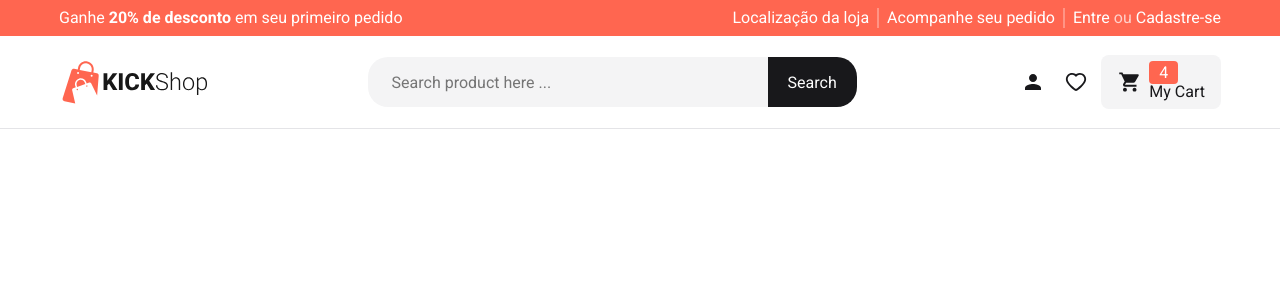
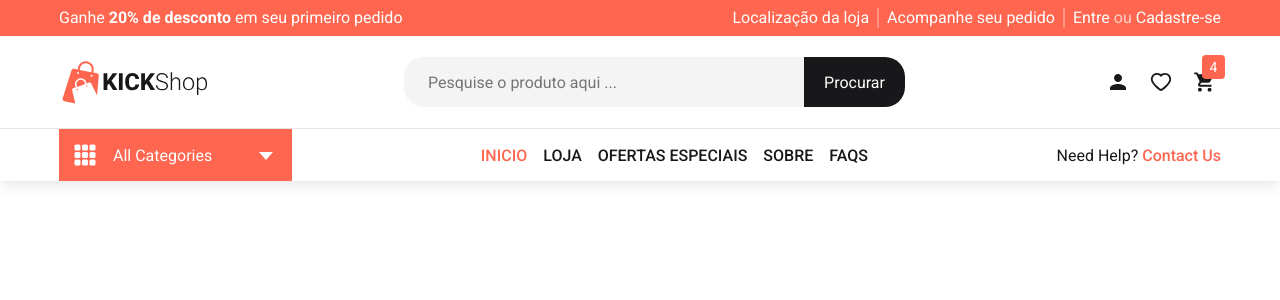
Before and after one commit to rodrigordgfs/Kick-Shop, a Next.js app: page / in a window 1280 px wide. Shown: the top 300 px of the page. Built offline with nearby package versions, Linux system fonts and the light colour scheme.

Commit message:
Feature: Concluido o Header

```diff
--- a/src/components/Header/index.tsx
+++ b/src/components/Header/index.tsx
@@ -11,13 +11,19 @@ import {
   SearchFormContainer,
   MenuActionsContainer,
   MenuActionsIcon,
-  MenuActionCart,
+  HeaderMenuContainer,
+  HeaderMenu,
+  CategoriesButton,
+  Menu,
+  ContactUs,
 } from "@/styles/components/header";
 import Image from "next/image";
 import Logo from "@/assets/logo.svg";
 import { MdPerson } from "react-icons/md";
 import { AiOutlineHeart } from "react-icons/ai";
 import { IoMdCart } from "react-icons/io";
+import { BsFillGrid3X3GapFill } from "react-icons/bs";
+import { BiCaretDown } from "react-icons/bi";
 
 export function Header() {
   return (
@@ -45,8 +51,8 @@ export function Header() {
           <Image src={Logo} alt="" width={150} height={60} />
           <SearchFormContainer>
             <SearchForm>
-              <input type="text" placeholder="Search product here ..." />
-              <input type="submit" value="Search" />
+              <input type="text" placeholder="Pesquise o produto aqui ..." />
+              <input type="submit" value="Procurar" />
             </SearchForm>
           </SearchFormContainer>
           <MenuActionsContainer>
@@ -56,18 +62,34 @@ export function Header() {
             <MenuActionsIcon>
               <AiOutlineHeart size={24} />
             </MenuActionsIcon>
-            <MenuActionCart>
+            <MenuActionsIcon>
               <IoMdCart size={24} />
-              <div>
-                <div>
-                  <span>4</span>
-                </div>
-                <p>My Cart</p>
-              </div>
-            </MenuActionCart>
+              <span>4</span>
+            </MenuActionsIcon>
           </MenuActionsContainer>
         </HeaderMain>
       </HeaderMainContainer>
+      <HeaderMenuContainer>
+        <HeaderMenu>
+          <CategoriesButton>
+            <BsFillGrid3X3GapFill size={24} />
+            <span>All Categories</span>
+            <BiCaretDown size={24} />
+          </CategoriesButton>
+          <Menu>
+            <ul>
+              <li>Inicio</li>
+              <li>Loja</li>
+              <li>Ofertas especiais</li>
+              <li>Sobre</li>
+              <li>FAQS</li>
+            </ul>
+          </Menu>
+          <ContactUs>
+            Need Help? <span>Contact Us</span>
+          </ContactUs>
+        </HeaderMenu>
+      </HeaderMenuContainer>
     </HeaderContainer>
   );
 }
--- a/src/pages/_document.tsx
+++ b/src/pages/_document.tsx
@@ -1,20 +1,29 @@
-import { getCssText } from '@/styles'
-import { Html, Head, Main, NextScript } from 'next/document'
-
+import { getCssText } from "@/styles";
+import { Html, Head, Main, NextScript } from "next/document";
 
 export default function Document() {
   return (
     <Html lang="pt-BR">
       <Head>
-      <link rel="preconnect" href="https://fonts.googleapis.com" />
-        <link rel="preconnect" href="https://fonts.gstatic.com" crossOrigin="anonymous" />
-        <link href="https://fonts.googleapis.com/css2?family=Roboto:wght@400;700&display=swap" rel="stylesheet" />
-        <style id="stitches" dangerouslySetInnerHTML={{ __html: getCssText() }} />
+        <link rel="preconnect" href="https://fonts.googleapis.com" />
+        <link
+          rel="preconnect"
+          href="https://fonts.gstatic.com"
+          crossOrigin="anonymous"
+        />
+        <link
+          href="https://fonts.googleapis.com/css2?family=Roboto:wght@400;500;700&display=swap"
+          rel="stylesheet"
+        />
+        <style
+          id="stitches"
+          dangerouslySetInnerHTML={{ __html: getCssText() }}
+        />
       </Head>
       <body>
         <Main />
         <NextScript />
       </body>
     </Html>
-  )
+  );
 }
--- a/src/pages/index.tsx
+++ b/src/pages/index.tsx
@@ -3,7 +3,7 @@ export default function Home() {
   return (
     <>
       <Head>
-        <title>Kick Shop - Home</title>
+        <title>Kick Shop - Inicio</title>
         <meta name="description" content="Kicks Shop - Home" />
         <meta name="viewport" content="width=device-width, initial-scale=1" />
         <link rel="icon" href="/favicon.ico" />
--- a/src/styles/components/header.ts
+++ b/src/styles/components/header.ts
@@ -3,6 +3,7 @@ import { styled } from "..";
 export const HeaderContainer = styled("header", {
   maxWidth: "100vw",
   width: "100%",
+  boxShadow: " 0px 5px 14px -1px rgba(0,0,0,0.1)",
 });
 
 export const HeaderBadgeContainer = styled("div", {
@@ -16,6 +17,8 @@ export const HeaderBadge = styled("div", {
   flexDirection: "row",
   justifyContent: "space-between",
   padding: "8px 4px",
+
+  "@media only screen and (max-device-width: 510px)": {},
 });
 
 export const HeaderBadgeDiscount = styled("p", {
@@ -127,26 +130,79 @@ export const MenuActionsIcon = styled("div", {
   justifyContent: "center",
   cursor: "pointer",
 
+  span: {
+    marginTop: "-30px",
+    marginRight: "-20px",
+    position: "absolute",
+    background: "$primary",
+    color: "$white",
+    padding: "4px 8px",
+    borderRadius: "4px",
+    fontSize: "14px",
+  },
+
   "&:hover": {
     background: "$zinc-100",
   },
 });
 
-export const MenuActionCart = styled("div", {
+export const HeaderMenuContainer = styled("div", {
+  maxWidth: "100vw",
+  width: "100%",
+});
+
+export const HeaderMenu = styled("div", {
+  margin: "0 auto",
+  maxWidth: 1170,
+  display: "flex",
+  flexDirection: "row",
+  justifyContent: "space-between",
+  alignItems: "center",
+  padding: "0 4px",
+  gap: "16px",
+});
+
+export const CategoriesButton = styled("div", {
   display: "flex",
   alignItems: "center",
-  gap: "8px",
-  background: "$zinc-100",
-  borderRadius: "8px",
-  padding: "8px 16px",
+  color: "$white",
+  background: "$primary",
+  padding: "14px",
   cursor: "pointer",
 
-  div: {
-    span: {
-      background: "$primary",
-      color: "$white",
-      padding: "2px 10px",
-      borderRadius: "4px",
+  span: {
+    margin: "0 42px 0 16px",
+  },
+});
+
+export const Menu = styled("nav", {
+  ul: {
+    display: "flex",
+    gap: "16px",
+    listStyleType: "none",
+
+    li: {
+      textTransform: "uppercase",
+      fontWeight: 500,
+      cursor: "pointer",
+      color: "$zinc-900",
+
+      "&:hover": {
+        color: "$primary",
+      },
+    },
+
+    "li:nth-child(1)": {
+      color: "$primary",
     },
   },
 });
+
+export const ContactUs = styled("div", {
+  color: "$zinc-900",
+  span: {
+    color: "$primary",
+    fontWeight: 500,
+    cursor: "pointer",
+  },
+});
```
